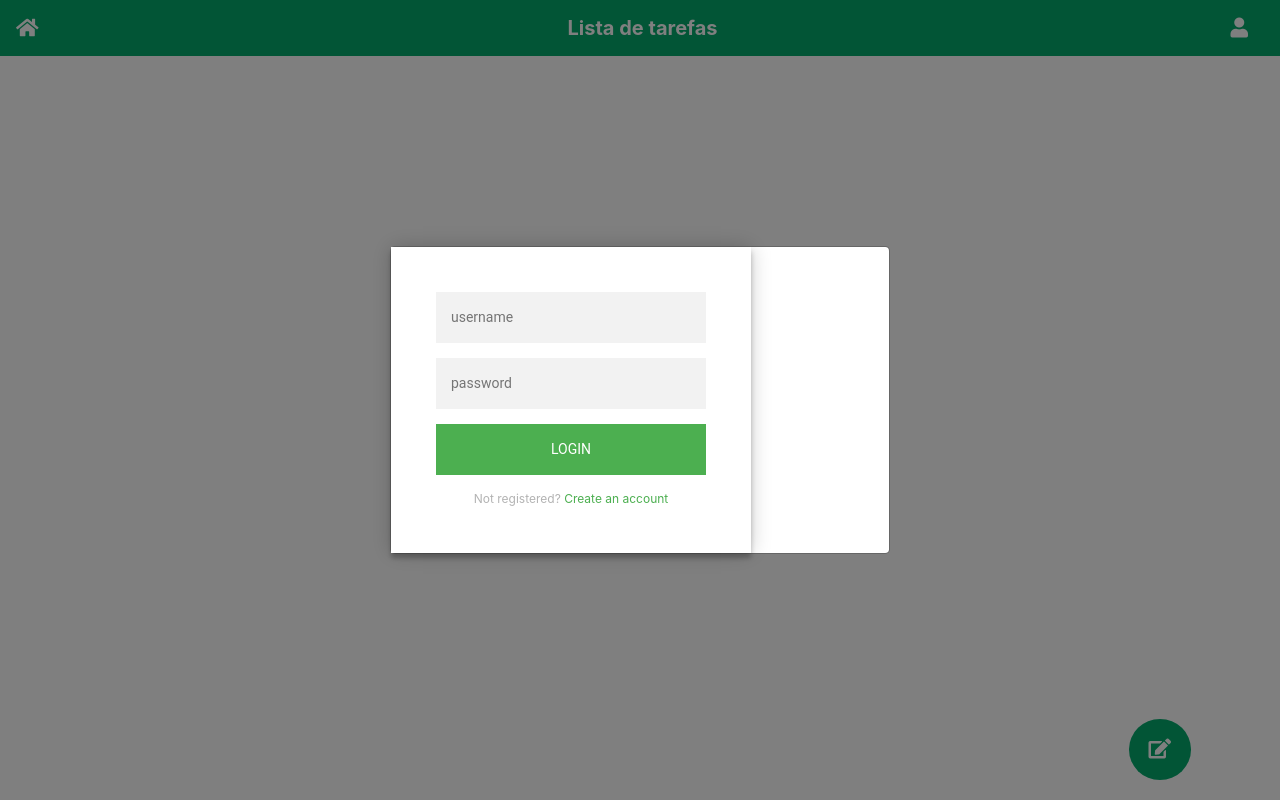
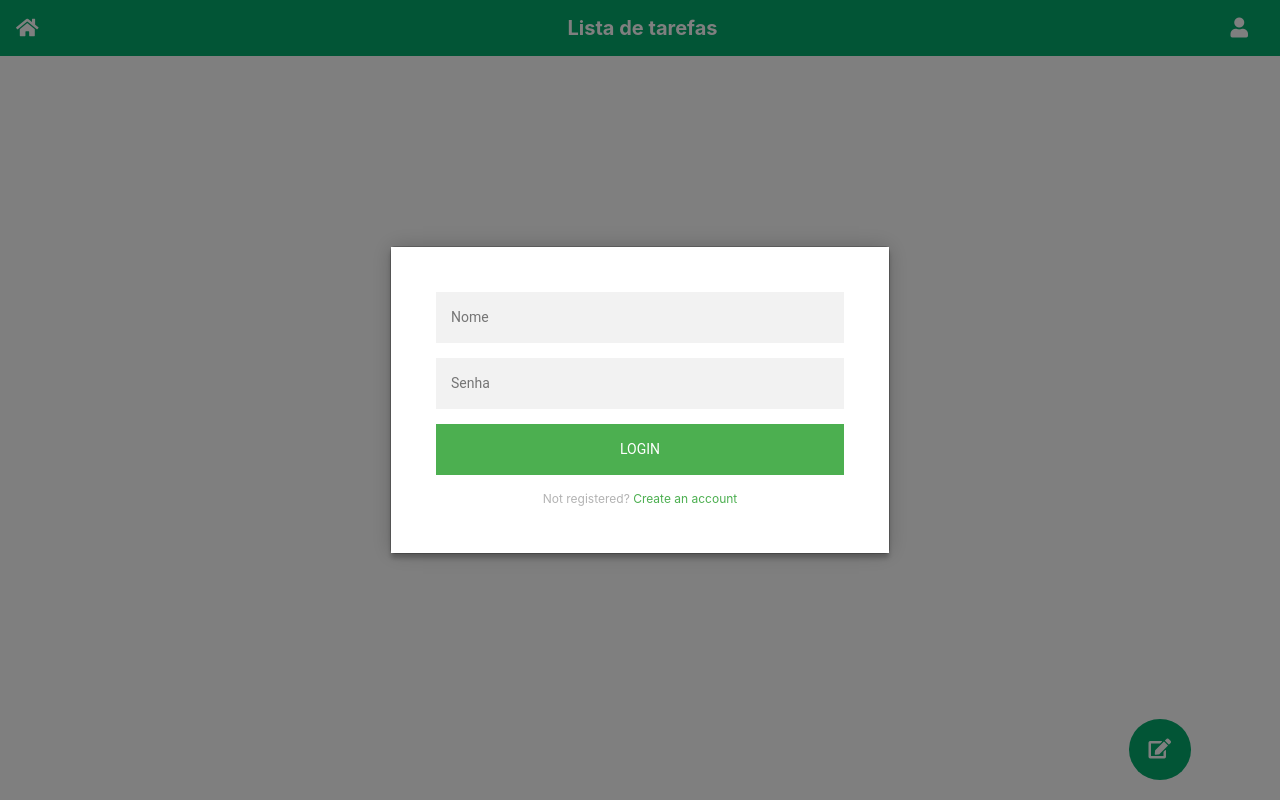
Before and after one commit to AdrianoRobson/django-api-rest-lista-de-tarefas, a Django app: template app_tarefa/core/templates/index.html in a window 1280 px wide, after a click that opens the changed part. Run offline with Django 3.2, Linux system fonts and the light colour scheme; the template is opened without the code that fills it, so the values that code supplies are empty.

Commit message:
Codificação do formulário login e alteração do login na api

```diff
--- a/api/core/views.py
+++ b/api/core/views.py
@@ -29,6 +29,7 @@ class RegisterAPI(generics.GenericAPIView):
         })
 
 class LoginAPI(KnoxLoginView):
+
     permission_classes = (permissions.AllowAny,)
 
     def post(self, request, format=None):
@@ -37,6 +38,9 @@ class LoginAPI(KnoxLoginView):
         user = serializer.validated_data['user']
         login(request, user)
         return super(LoginAPI, self).post(request, format=None)
+
+
+
 
 
 
--- a/app_tarefa/core/static/css/login.css
+++ b/app_tarefa/core/static/css/login.css
@@ -1,9 +1,7 @@
 
 
 .form {
-  z-index: 1;
   background: #FFFFFF;
-  max-width: 360px;
   padding: 45px;
   text-align: center;
   box-shadow: 0 0 20px 0 rgba(0, 0, 0, 0.2), 0 5px 5px 0 rgba(0, 0, 0, 0.24);
--- a/app_tarefa/core/static/css/main.css
+++ b/app_tarefa/core/static/css/main.css
@@ -15,6 +15,9 @@ body{
     margin: 20px 4px;
   }
 
+  form.error{
+    color: red;
+   }
 
 
  .rounded-0{
--- a/app_tarefa/core/static/js/main.js
+++ b/app_tarefa/core/static/js/main.js
@@ -32,14 +32,35 @@ $(document).ready(function(){
     })
 
     // **********************USER LOGIN***********************************
-    $('#home_user').click(function(e){
+    $('#registra_usuario').click(function(e){
 
+        let nome = $("#nome").val().trim()
+        let email = $("#email").val().trim()
+        let senha = $("#senha").val().trim()
+        let senha2 = $("#senha2").val().trim()
+
+        console.log('Nome: ', nome, ' | Emai: ', email,' | Senha: ', senha,' | Senha2: ', senha2)
+
+        registra_usario(nome, email, senha)
+
+    })
+
+    $('#login_usuario').click(function(e){
+
+        let nome = $("#nomeLogin").val().trim()
+        let email = $("#senhalogin").val().trim()
+        let senha = $("#senha").val().trim()
+        let senha2 = $("#senha2").val().trim()
+
+        console.log('Nome: ', nome, ' | Emai: ', email,' | Senha: ', senha,' | Senha2: ', senha2)
+
+        registra_usario(nome, email, senha)
 
     })
 
     $('.message a').click(function(){
         $('form').animate({height: "toggle", opacity: "toggle"}, "slow");
-     });
+    });
 
     // *********************************************************
 
@@ -178,6 +199,13 @@ $(document).ready(function(){
     })
 
 });
+
+
+// ************ USER LOGIN ***************
+
+
+
+// ***************************************
 
 function carregaStorage(){
 
@@ -641,6 +669,35 @@ function adicionaIput(id, nota, status=false){
 }
 
 
+function registra_usario(user, email, pass) {
+
+    loadingInfo("Aguarde...", "Registrando usuário!")
+
+    $.ajax({
+
+        url: 'http://127.0.0.1:8000/api/register/',
+        type: 'POST',
+        data: JSON.stringify({"username": user, "email": email, "password": pass}),
+        dataType: 'json',
+        contentType: 'application/json',
+        error: function(jqxhr, settings, thrownError) {
+
+            console.log('Houve um erro! ');
+        },
+        success: function (data) {
+
+            console.log('DATA RETORNO: ', data)
+
+        },
+        complete: function(data) {
+
+            SlickLoader.disable();
+
+        }
+    });
+}
+
+
 function loadingInfo(info1, info2){
     SlickLoader.setText(info1, info2);
     SlickLoader.enable();
--- a/app_tarefa/core/templates/base.html
+++ b/app_tarefa/core/templates/base.html
@@ -65,10 +65,12 @@
       <!-- Footer -->
     <script src="{% static 'js/jquery-3.3.1.min.js' %}"></script>
     <script src="https://cdnjs.cloudflare.com/ajax/libs/popper.js/1.14.7/umd/popper.min.js" integrity="sha384-UO2eT0CpHqdSJQ6hJty5KVphtPhzWj9WO1clHTMGa3JDZwrnQq4sF86dIHNDz0W1" crossorigin="anonymous"></script>
+
     <script src="{% static 'js/bootstrap.min.js' %}"></script>
     <script src="{% static 'js/main.js' %}"></script>
     <script src="{% static 'js/slick-loader.min.js' %}"></script>
 
 
+
   </body>
 </html>
--- a/app_tarefa/core/templates/login.html
+++ b/app_tarefa/core/templates/login.html
@@ -5,19 +5,25 @@
           <div class="modal-content">
 
                     <div class="form">
-                      <form class="register-form">
-                        <input type="text" placeholder="name"/>
-                        <input type="password" placeholder="password"/>
-                        <input type="text" placeholder="email address"/>
-                        <button>create</button>
+
+                      <form class="register-form" id="form_registra">
+
+                        <input type="text" id="nome" placeholder="Nome" autocomplete="off"/>
+                        <input type="email" id="email" placeholder="Email" autocomplete="off"/>
+                        <input type="password" id="senha" placeholder="Senha"/>
+                        <input type="password" id="senha2" placeholder="Confirme a senha"/>
+
+                        <button id="registra_usuario">create</button>
                         <p class="message">Already registered? <a href="#">Sign In</a></p>
                       </form>
+
                       <form class="login-form">
-                        <input type="text" placeholder="username"/>
-                        <input type="password" placeholder="password"/>
-                        <button>login</button>
+                        <input type="text" id="nomeLogin" placeholder="Nome" autocomplete="off"/>
+                        <input type="password" id="senhalogin" placeholder="Senha"/>
+                        <button id="cria_usuario">login</button>
                         <p class="message">Not registered? <a href="#">Create an account</a></p>
                       </form>
+
                     </div>
 
             </div>
```
Also changed, not shown: api/core/serializers.py (+14 -1 lines).
